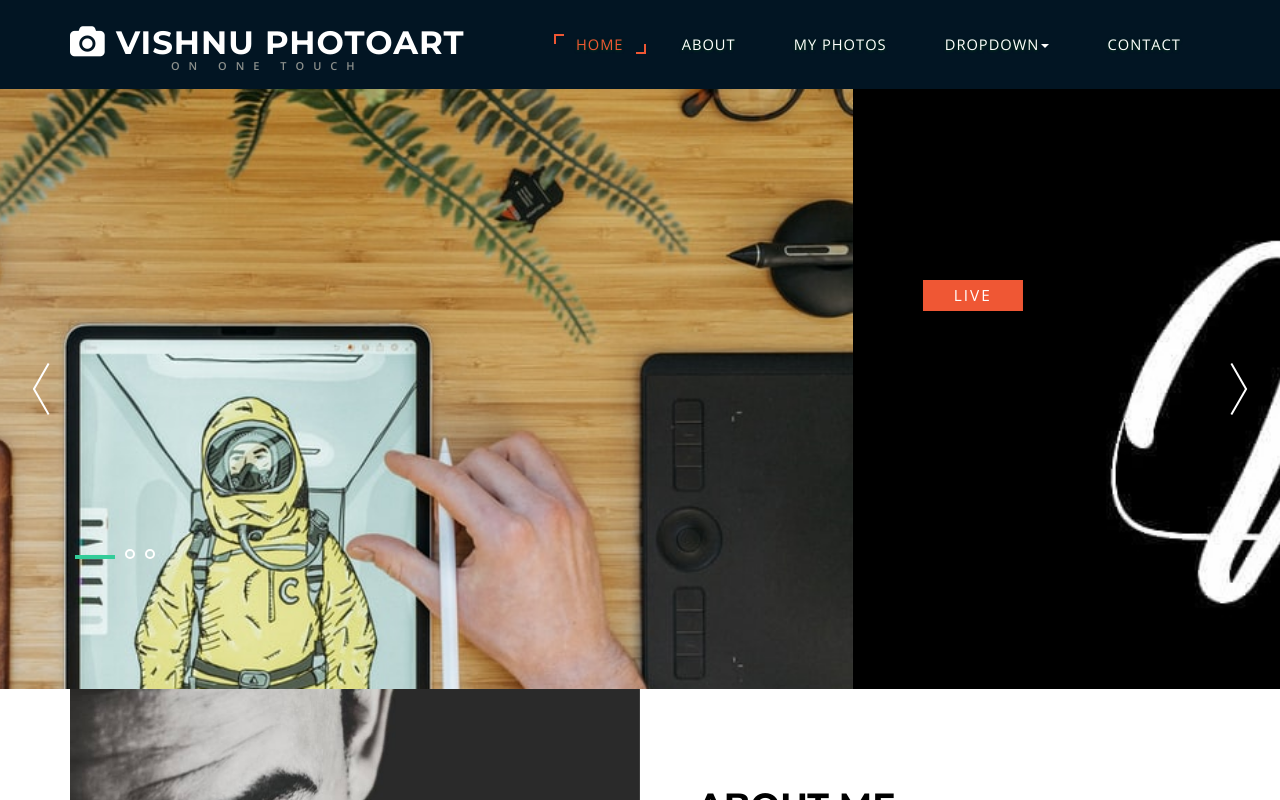
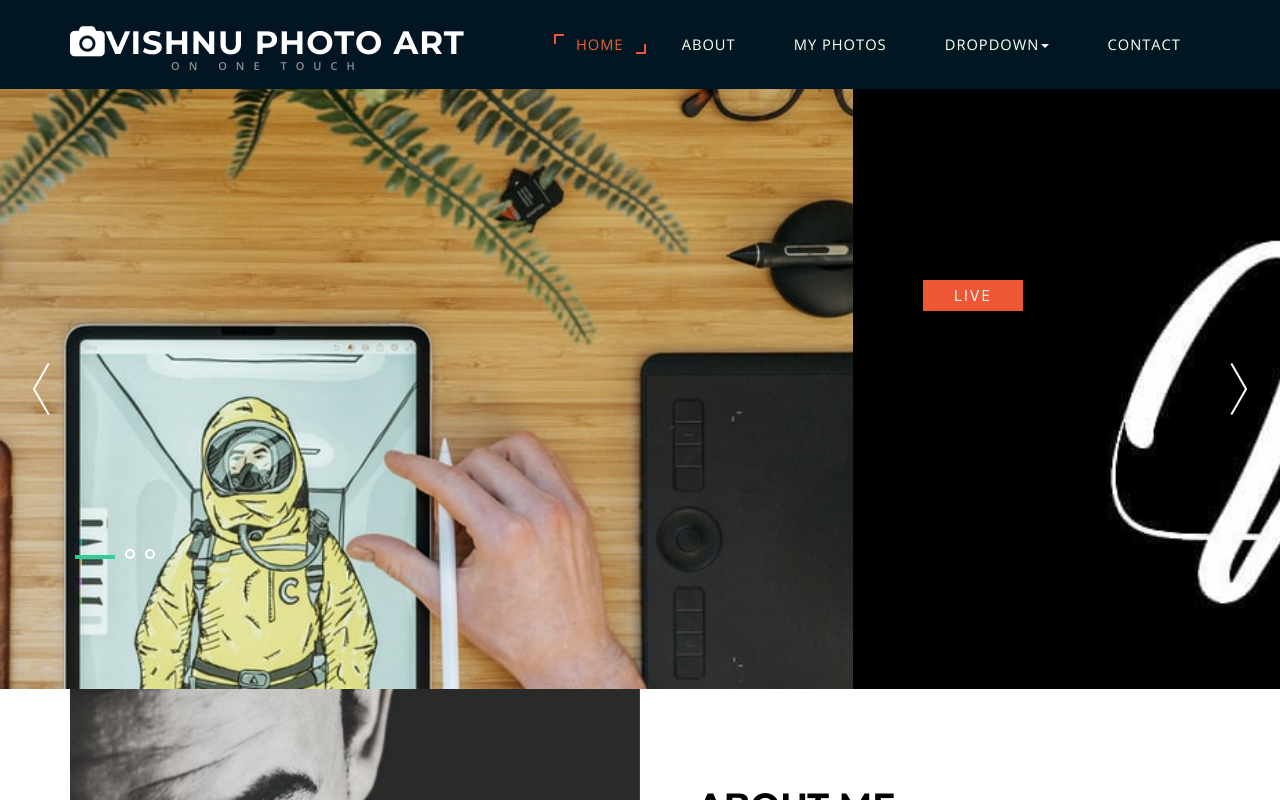
Before and after one commit to nandhupop/vishnu-static-web-site, a plain HTML site: page index.html in a window 1280 px wide. Shown: the top 800 px of the page. Drawn offline with nearby package versions, Linux system fonts and the light colour scheme.

Commit message:
Update index.html

```diff
--- a/index.html
+++ b/index.html
@@ -41,7 +41,7 @@ Smart phone Compatible web template, free webdesigns for Nokia, Samsung, LG, Son
 						<span class="icon-bar"></span>
 						<span class="icon-bar"></span>
 					</button>
-					<h1><a class="navbar-brand" href="index.html"><i class="fa fa-camera" aria-hidden="true"></i> VISHNU PHOTOART<p class="logo_w3l_agile_caption">On one touch</p></a></h1>
+					<h1><a class="navbar-brand" href="index.html"><i class="fa fa-camera" aria-hidden="true"></i>VISHNU PHOTO ART<p class="logo_w3l_agile_caption">On one touch</p></a></h1>
 				</div>
 				<!-- Collect the nav links, forms, and other content for toggling -->
 				<div class="collapse navbar-collapse navbar-right" id="bs-example-navbar-collapse-1">
```
